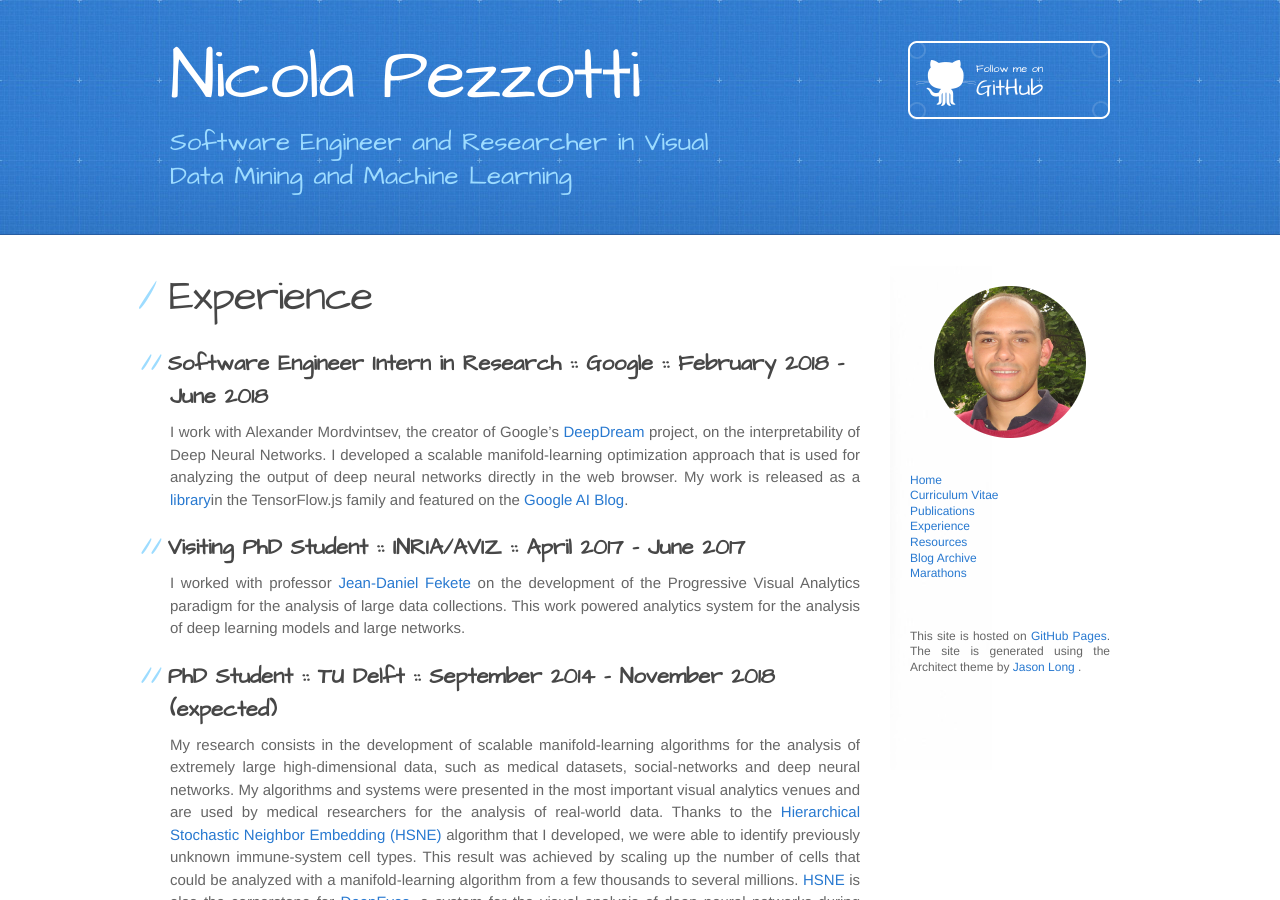
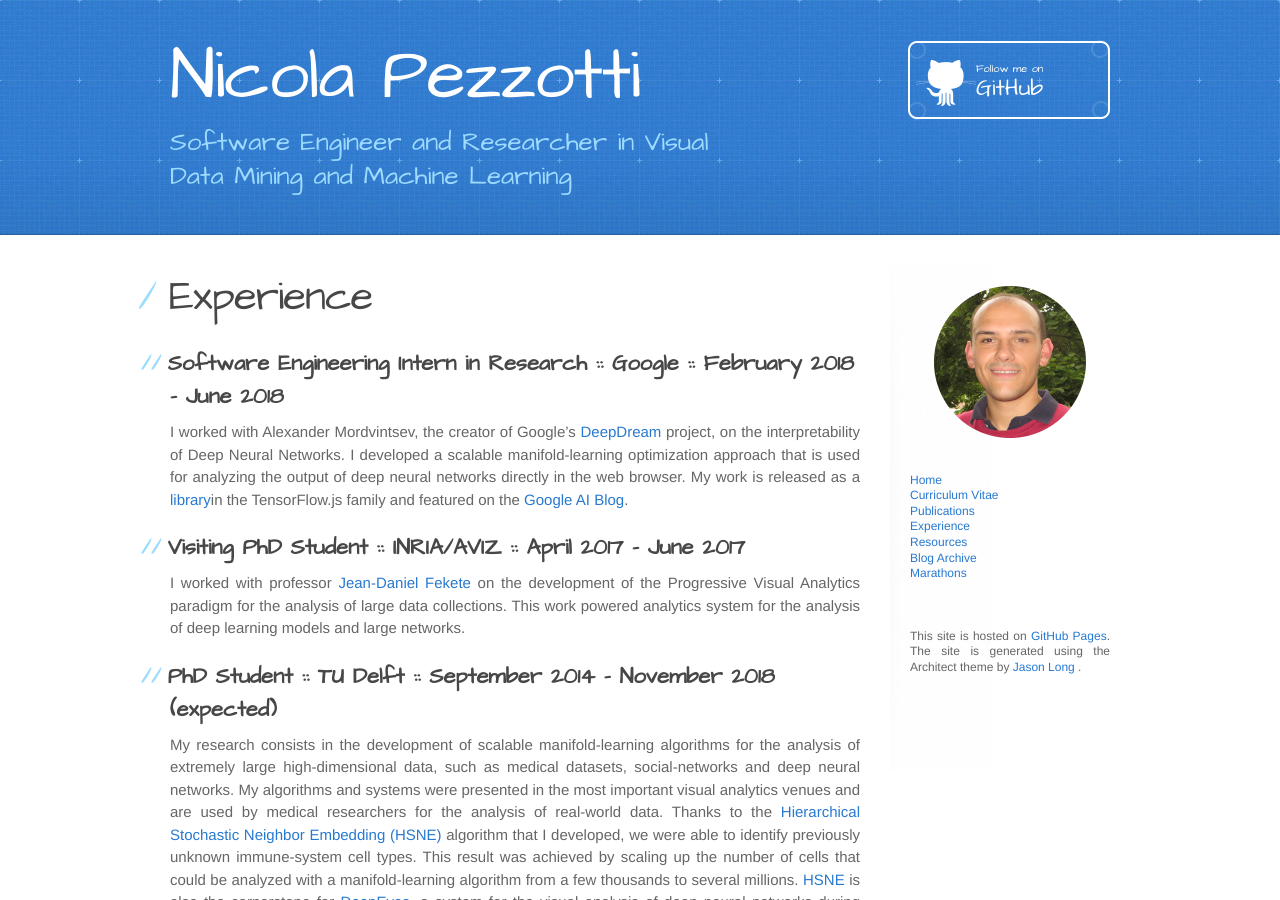
Before and after one commit to Nicola17/Nicola17.github.io, a Jekyll site: the page built from experience/index.md, in a window 1280 px wide and 900 px high. Built offline with Jekyll 4.4.1, drawn with Linux system fonts in a browser that asks for light colours.

Commit message:
Update index.md

```diff
--- a/experience/index.md
+++ b/experience/index.md
@@ -6,9 +6,9 @@ title: Nicola Pezzotti - Publications
 Experience
 ================
 
-Software Engineer Intern in Research :: Google :: February 2018 - June 2018
+Software Engineering Intern in Research :: Google :: February 2018 - June 2018
 -------
-I work with Alexander Mordvintsev, the creator of Google's [DeepDream](https://it.wikipedia.org/wiki/Deep_Dream) project, on the interpretability of Deep Neural Networks.
+I worked with Alexander Mordvintsev, the creator of Google's [DeepDream](https://it.wikipedia.org/wiki/Deep_Dream) project, on the interpretability of Deep Neural Networks.
 I developed a scalable manifold-learning optimization approach that is used for analyzing the output of deep neural networks directly in the web browser.
 My work is released as a [library](https://github.com/tensorflow/tfjs-tsne)in the TensorFlow.js family and featured on the [Google AI Blog](https://ai.googleblog.com/2018/06/realtime-tsne-visualizations-with.html).
 
```
